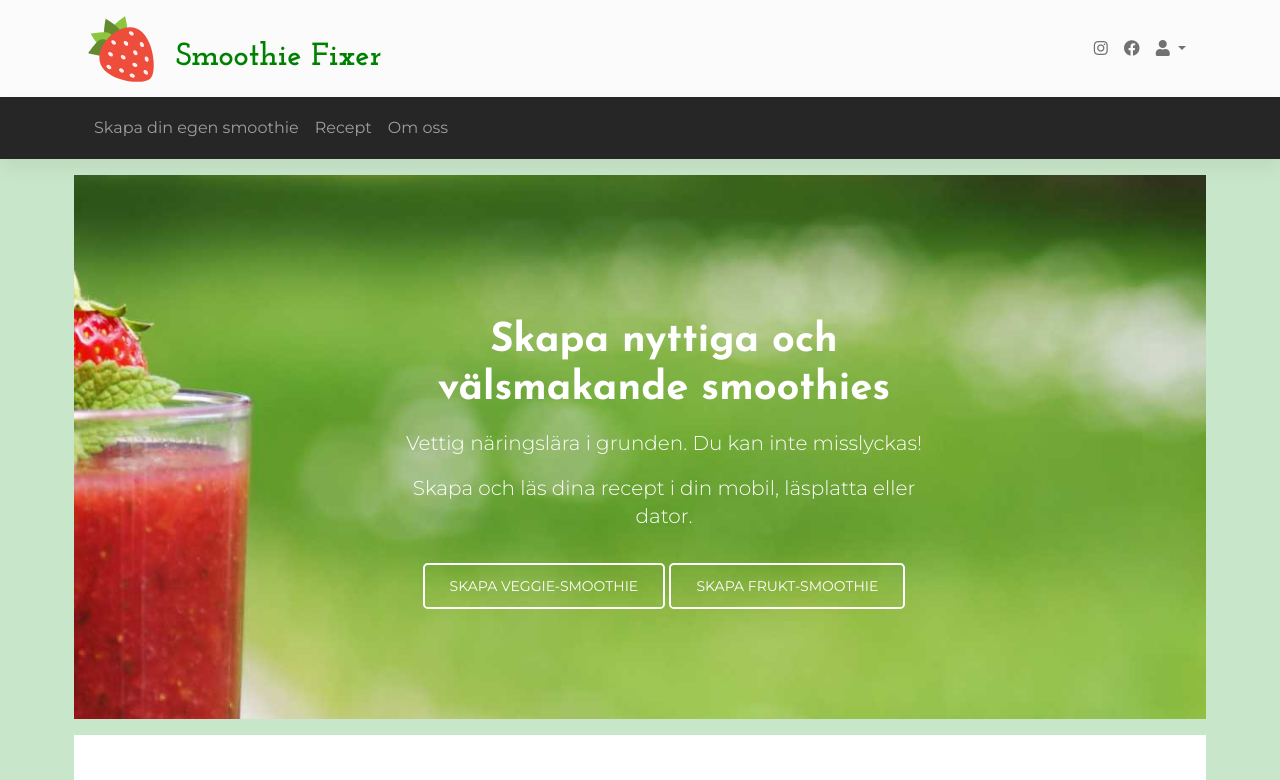
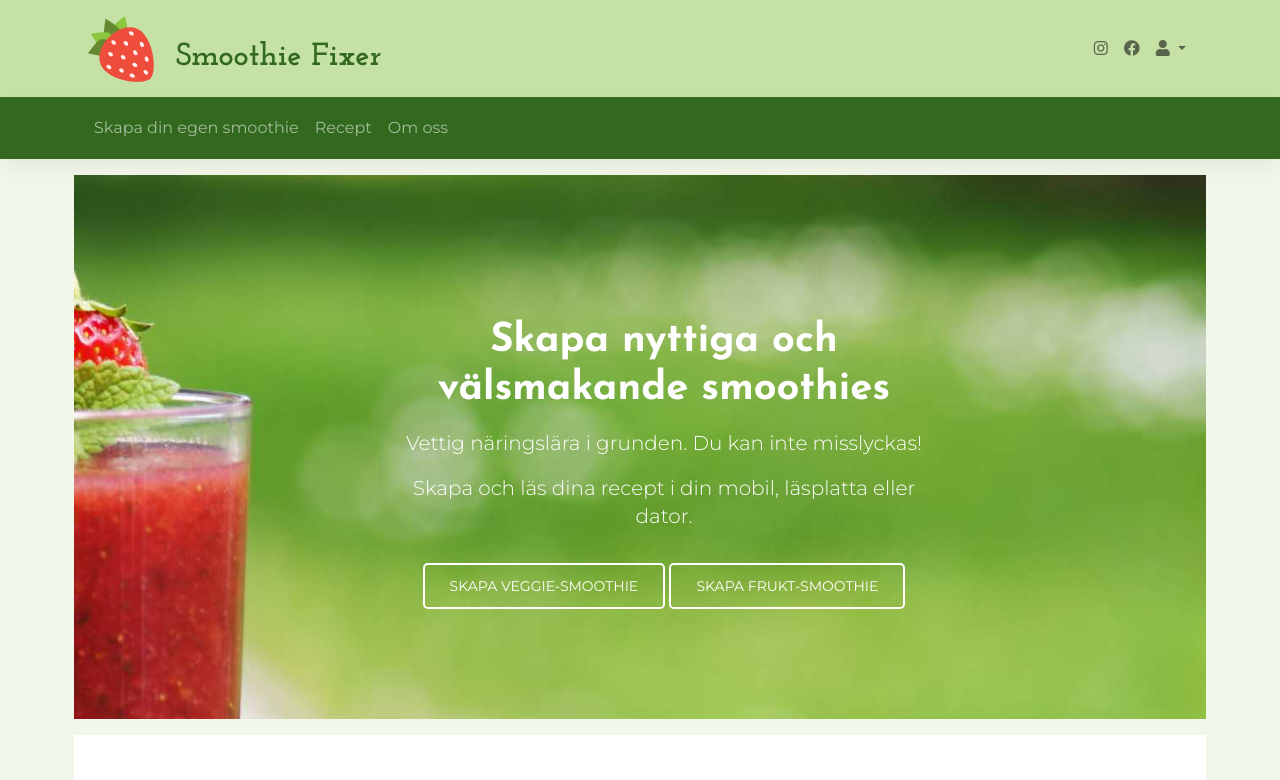
Before and after one commit to Digitaldoktorn/SmoothieFixer, a website: page index.html in a window 1280 px wide. Shown: the top 780 px of the page. Drawn offline with Linux system fonts and the light colour scheme.

Commit message:
changed colors

```diff
--- a/css/main.css
+++ b/css/main.css
@@ -4,7 +4,7 @@ body {
 
     font-family: 'Montserrat', sans-serif;
     line-height: 1.8rem;
-    background-color: #C8E6C9;
+    background-color: #f1f8e9;
 }
 
 h1, h4, h5, h6 {
@@ -13,7 +13,7 @@ h1, h4, h5, h6 {
 
 h2, h3 {
     font-family: 'Josefin Slab', serif;
-    color: green;
+    color: #33691e;
 }
 
 #hero {
--- a/index.html
+++ b/index.html
@@ -20,7 +20,7 @@
 
 <body>
   <header>
-    <nav class="navbar navbar-expand-lg navbar-light bg-light">
+    <nav class="navbar navbar-expand-lg navbar-light" style="background-color: #c5e1a5;">
       <div class="container">
         <a class="navbar-brand" href="#">
           <img src="/img/Emojione_1F353.svg" height="70" alt="" loading="lazy" />
@@ -54,7 +54,7 @@
     </nav>
 
     <!-- Navbar -->
-    <nav class="navbar navbar-expand-lg navbar-dark bg-dark">
+    <nav class="navbar navbar-expand-lg navbar-dark" style="background-color: #33691e;">
       <div class="container">
         <button class="navbar-toggler" type="button" data-toggle="collapse" data-target="#navbarExample01"
           aria-controls="navbarExample01" aria-expanded="false" aria-label="Toggle navigation">
@@ -120,7 +120,7 @@
 
       <!-- SECTION 2 -->
       <section class="row justify-content-center mt-3">
-        <div class="col text-center px-5 py-5 bg-success text-white">
+        <div class="col text-center px-5 py-5 text-white" style="background-color: #689f38;">
           <h4>Lorem ipsum dolor, sit amet consectetur adipisicing elit. Reprehenderit quos expedita illum animi suscipit
             id, perferendis.</h4>
         </div>
@@ -145,7 +145,7 @@
       </section>
     </main>
   </div>
-  <footer class="bg-light text-center text-lg-left mt-3">
+  <footer class="text-center text-lg-left mt-3" style="background-color: #c5e1a5;">
     <!-- Grid container -->
     <div class="container p-5">
       <!--Grid row-->
```
